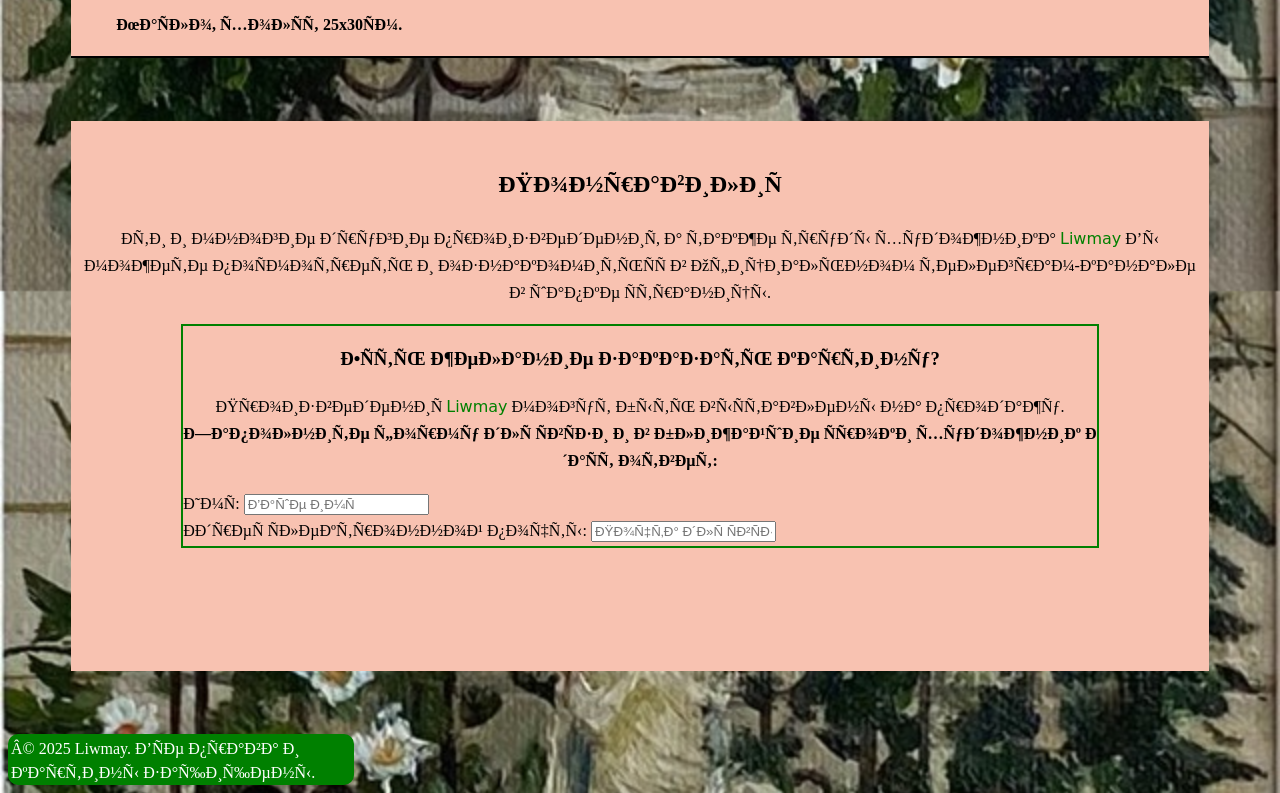
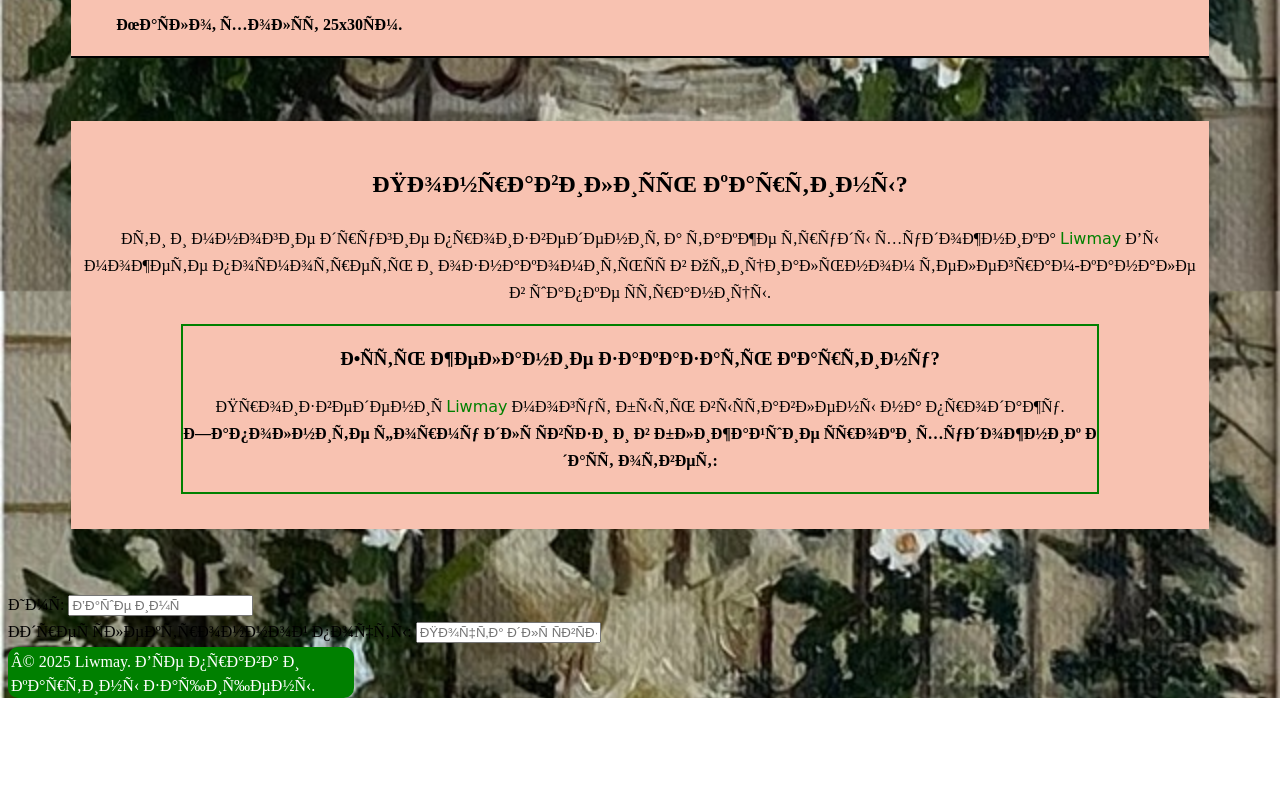
Before and after one commit to Danomuld/Liwmay, a plain HTML site: page index.html in a window 1280 px wide. Shown: the part 4829-5622 px from the top of the page. After the commit the page ends 5527 px from the top, so only its background shows below. Drawn offline with Linux system fonts and the light colour scheme; a web font is replaced by a local one.

Commit message:
"obnovil"

```diff
--- a/index.html
+++ b/index.html
@@ -80,11 +80,14 @@
   </main>
   </div>
   <div class="contacts">
-    <h2>Понравилис</h2>
+    <h2>Понравились картины?</h2>
     <p>Эти и многие другие произведения, а также труды художника <span id="liwmay">Liwmay</span> Вы можете посмотреть и ознакомиться в Официальном телеграм-канале в шапке страницы. </p>
-    <footer>
+    <div class="card">
       <h3>Есть желание заказать картину?</h3>
      <p>Произведения <span id="liwmay">Liwmay</span> могут быть выставлены на продажу. <br> <span style="font-weight: 600;">Заполните форму для связи и в ближайшие сроки художник даст ответ:</span></p>
+    </div>
+  </div>
+    <footer>
      <form method="post" action="">
       <label for="name">Имя:</label>
       <input type="text" id="name" placeholder="Ваше имя" required><br>
@@ -93,7 +96,6 @@
 
      </form>
     </footer>
-  </div>
   <div class="prava">
     © 2025 Liwmay. Все права и картины защищены.
   </div>
--- a/style.css
+++ b/style.css
@@ -8,6 +8,7 @@ body {
     background-size: cover;
     background-position: center;
     background-repeat: no-repeat;
+    height: 100vh;
 }
 .site {
     background-color: rgb(248, 194, 177);
@@ -157,7 +158,7 @@ hr {
 .contacts {
     background-color: rgb(248, 194, 177);
     margin: 5%;
-    height: 500px;
+    height: ;
     padding: 25px 10px;
 }
 .contacts h2 {
@@ -170,12 +171,12 @@ hr {
     font-family: snellroundhand, cursive;
     color: green;
 }
-.contacts footer {
+.card {
     border: 2px solid green;
     margin: 10px 100px;
-    height:px;
+    height: ;
 }
-.contacts h3 {
+.card h3 {
     text-align: center;
 }
 .prava {
@@ -185,5 +186,4 @@ hr {
     width: 340px;
     border-radius: 10px;
     padding: 3px;
-
 }
```
